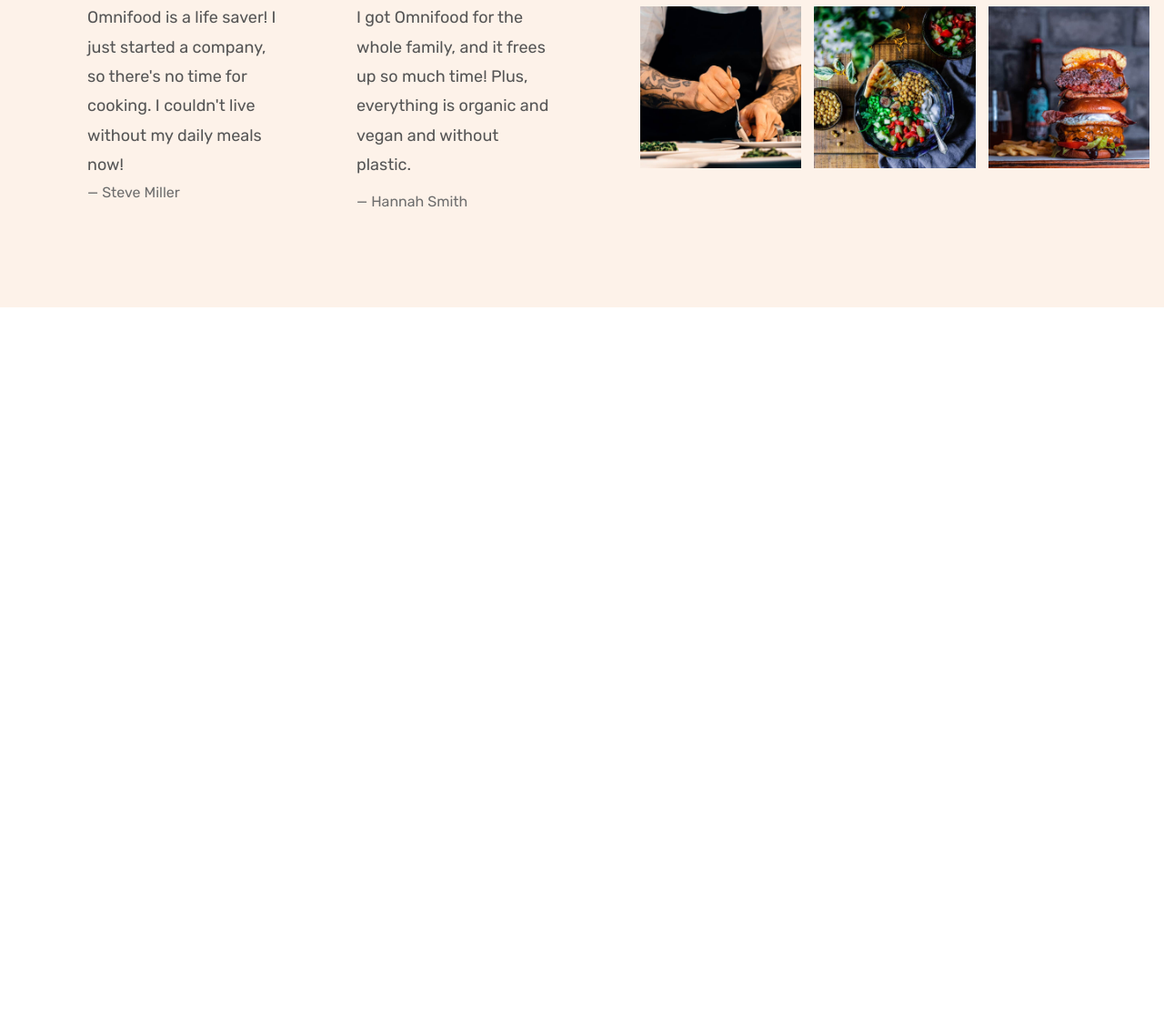
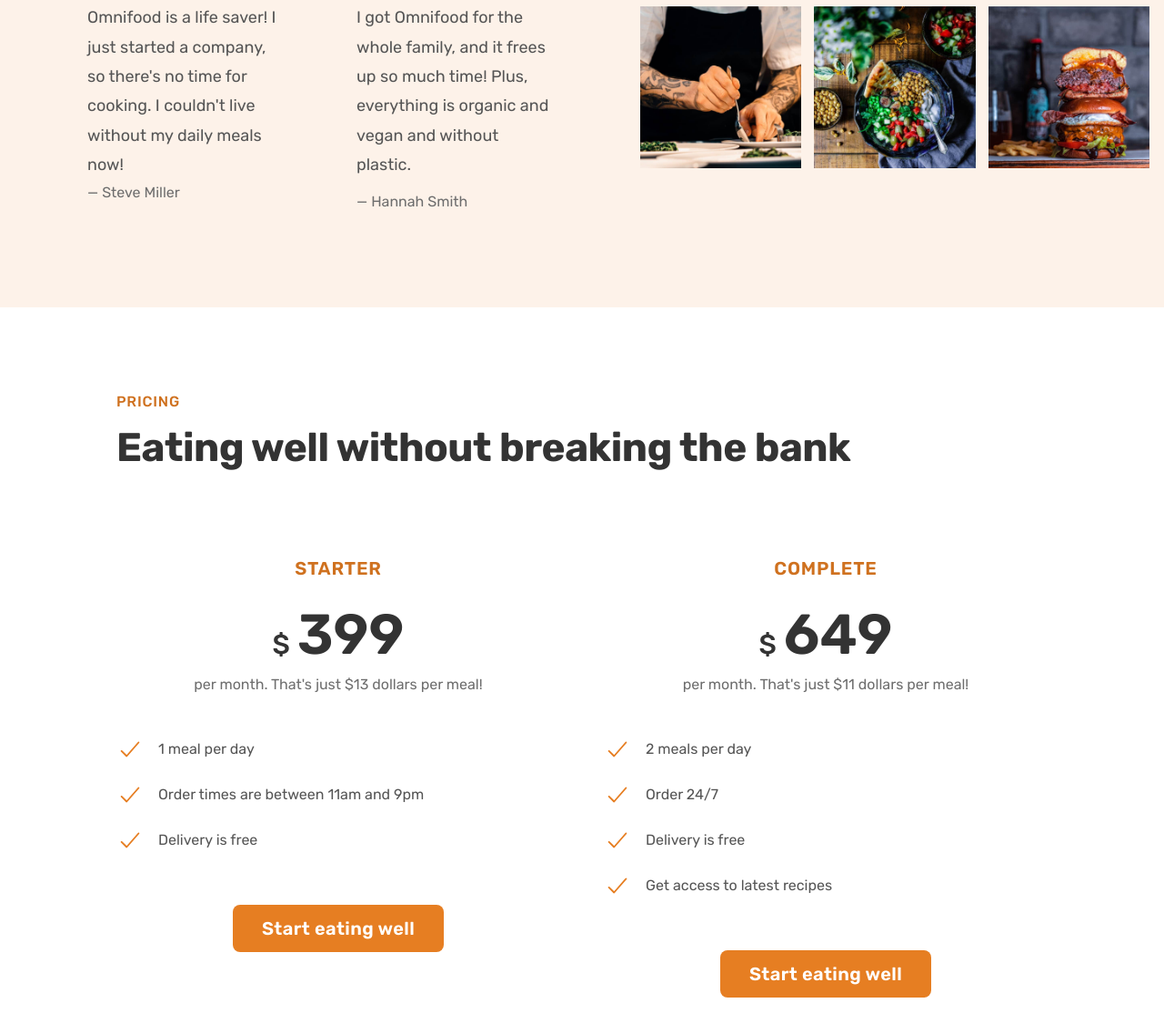
Before and after one commit to kostrovoi/1Jonas_website, a plain HTML site: page 07-Omnifood-Desktop/index.html in a window 1280 px wide. Shown: the part 4368-5504 px from the top of the page at 91% size. Before the commit the page ends 4706 px from the top, so only its background shows below. Drawn offline with nearby package versions, Linux system fonts and the light colour scheme.

Commit message:
section-pricing starts

```diff
--- a/07-Omnifood-Desktop/css/style.css
+++ b/07-Omnifood-Desktop/css/style.css
@@ -380,3 +380,51 @@
 .gallery-img:hover {
   transform: scale(1.2);
 }
+
+/* section-pricing ------------------------- */
+.section-pricing {
+  font-size: 1.6rem;
+  padding: 9.6rem;
+}
+/* list for this section is reusable from diets-list */
+
+.plan-header {
+ text-align: center;
+ margin-bottom: 4.8rem;
+}
+
+.plan-name {
+  color: #cf711f;
+  text-transform: uppercase;
+  font-size: 2rem;
+  font-weight: 600;
+  letter-spacing: 0.8px;
+  margin-bottom: 3.2rem;
+}
+
+.plan-price {
+  font-size: 6.2rem;
+  font-weight: 600;
+  color: #333;
+  margin-bottom: 1.6rem;
+}
+
+.plan-price span {
+  font-size: 3rem;
+  font-weight: 500;
+  margin-right: 0.8rem;
+}
+
+.plan-text {
+  line-height: 1.6rem;
+  color: #6e6e6e;
+}
+
+.plan-sign-up {
+  text-align: center;
+  margin-top: 4.8rem;
+}
+
+.section-pricing .grid-2-col {
+  align-items: unset;
+}
--- a/07-Omnifood-Desktop/index.html
+++ b/07-Omnifood-Desktop/index.html
@@ -316,12 +316,70 @@
         </figure>
       </div>
     </section>
-    <!--  Customer testimonials
 
-[Photos of customers included]
+    <section class="section-pricing">
+      <div class="container">
+        <span class="subheading">Pricing</span>
+        <h2 class="heading-secondary">Eating well without breaking the bank</h2>
+      </div>
 
+      <div class="container grid grid-2-col">
+        <div class="pricing-plan">
+          <header class="plan-header">
+            <p class="plan-name">Starter</p>
+            <p class="plan-price"><span>$</span>399</p>
+            <p class="plan-text">per month. That's just <span>$</span>13 dollars per meal!</p>
+          </header>
+          <ul class="diets-list">
+            <li class="diets-list__item">
+              <ion-icon class="diets-list__item--icon" name="checkmark-outline"></ion-icon>
+              <span>1 meal per day</span>
+            </li>
+            <li class="diets-list__item">
+              <ion-icon class="diets-list__item--icon" name="checkmark-outline"></ion-icon>
+              <span>Order times are between 11am and 9pm</span>
+            </li>
+            <li class="diets-list__item">
+              <ion-icon class="diets-list__item--icon" name="checkmark-outline"></ion-icon>
+              <span>Delivery is free</span>
+            </li>
+          </ul>
+          <div class="plan-sign-up">
+            <a href="#" class="btn btn--full">Start eating well</a>
+          </div>
+        </div>
 
- -->
+        <div class="pricing-plan">
+          <header class="plan-header">
+            <p class="plan-name">Complete</p>
+            <p class="plan-price"><span>$</span>649</p>
+            <p class="plan-text">per month. That's just <span>$</span>11 dollars per meal!</p>
+          </header>
+          <ul class="diets-list">
+            <li class="diets-list__item">
+              <ion-icon class="diets-list__item--icon" name="checkmark-outline"></ion-icon>
+              <span>2 meals per day</span>
+            </li>
+            <li class="diets-list__item">
+              <ion-icon class="diets-list__item--icon" name="checkmark-outline"></ion-icon>
+              <span>Order 24/7</span>
+            </li>
+            <li class="diets-list__item">
+              <ion-icon class="diets-list__item--icon" name="checkmark-outline"></ion-icon>
+              <span>Delivery is free</span>
+            </li>
+            <li class="diets-list__item">
+              <ion-icon class="diets-list__item--icon" name="checkmark-outline"></ion-icon>
+              <span>Get access to latest recipes</span>
+            </li>
+          </ul>
+          <div class="plan-sign-up">
+            <a href="#" class="btn btn--full">Start eating well</a>
+          </div>
+        </div>
+      </div>
+    </section>
+
   </main>
 
   <script src="js/index.js"></script>
```
